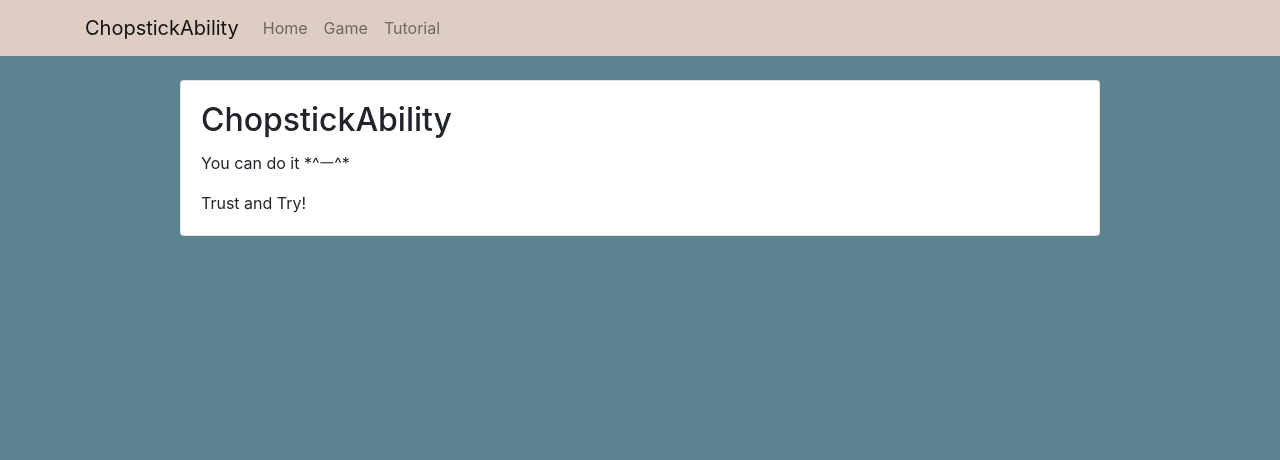
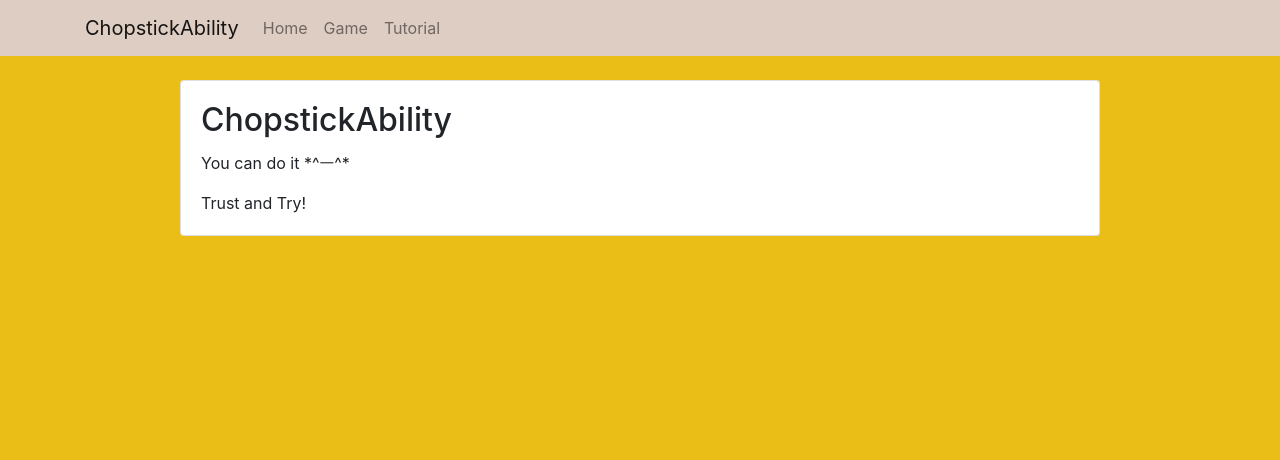
Before and after one commit to jjjuurang/WEB-ChopstickAbility, a Django app: page / in a window 1280 px wide. Shown: the top 460 px of the page. Run offline with Django 3.2, Linux system fonts and the light colour scheme; some libraries are stand-ins or nearby versions.

Commit message:
color yellow

```diff
--- a/Mediapipe-Django-API-master/mysite/static/css/app.css
+++ b/Mediapipe-Django-API-master/mysite/static/css/app.css
@@ -1,3 +1,3 @@
 body {
-  background-color: #5c848e;
+  background-color: #ebbd17;
 }
```
